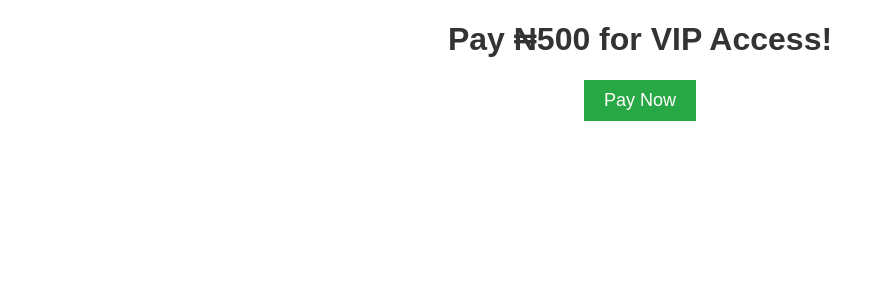
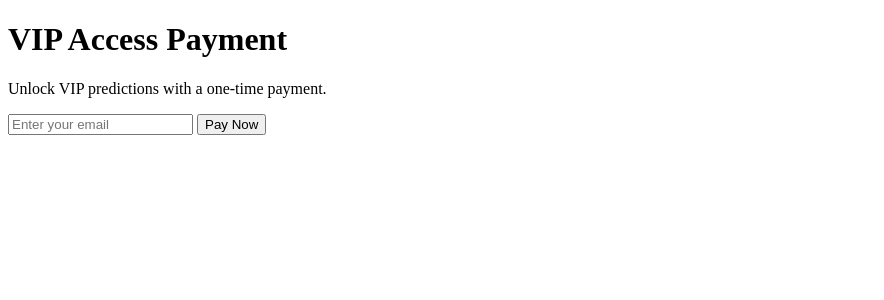
Before and after one commit to nasifbusari-code/football-prediction-app, a Flask app: page /pay in a window 1280 px wide. Shown: the top 300 px of the page, without its empty margins (0-884 px from the left). Run offline with Flask 3, Linux system fonts and the light colour scheme; parts of the project's set-up code (start-up, migrations or seed data) failed here and were passed over; some libraries are stand-ins or nearby versions.

Commit message:
Update pay.html

```diff
--- a/templates/pay.html
+++ b/templates/pay.html
@@ -1,31 +1,37 @@
 <!DOCTYPE html>
-<html>
+<html lang="en">
 <head>
-    <title>Pay for VIP Access</title>
+    <meta charset="UTF-8">
+    <meta name="viewport" content="width=device-width, initial-scale=1.0">
+    <title>Payment - VIP Access</title>
     <script src="https://js.paystack.co/v1/inline.js"></script>
-    <style>
-        body { font-family: Arial, sans-serif; margin: 20px; text-align: center; }
-        h1 { color: #333; }
-        button { padding: 10px 20px; font-size: 18px; background-color: #28a745; color: white; border: none; cursor: pointer; }
-        button:hover { background-color: #218838; }
-    </style>
 </head>
 <body>
-    <h1>Pay ₦500 for VIP Access!</h1>
-    <button onclick="payNow()">Pay Now</button>
+    <h1>VIP Access Payment</h1>
+    <p>Unlock VIP predictions with a one-time payment.</p>
+    <form>
+        <input type="email" id="email" placeholder="Enter your email" required>
+        <button type="button" onclick="payWithPaystack()">Pay Now</button>
+    </form>
     <script>
-        function payNow() {
+        function payWithPaystack() {
+            const email = document.getElementById('email').value;
+            if (!email) {
+                alert('Please enter a valid email address');
+                return;
+            }
             let handler = PaystackPop.setup({
-                key: '{{ paystack_key }}',
-                email: prompt("Please enter your email:"),
-                amount: 50000, // ₦500 in kobo
+                key: '{{ paystack_key }}', // Test public key
+                email: email,
+                amount: 10000, // Example: 100 NGN (in kobo)
                 currency: 'NGN',
-                ref: 'vip_' + Math.floor((Math.random() * 1000000000) + 1),
+                ref: 'VIP_' + Math.floor((Math.random() * 1000000) + 1),
                 callback: function(response) {
-                    window.location.href = '/paystack/callback?ref=' + response.reference;
+                    console.log('Payment successful, reference:', response.reference); // Debug
+                    window.location.href = '/paystack/callback?reference=' + response.reference;
                 },
                 onClose: function() {
-                    alert('Payment cancelled.');
+                    alert('Payment cancelled');
                 }
             });
             handler.openIframe();
```
